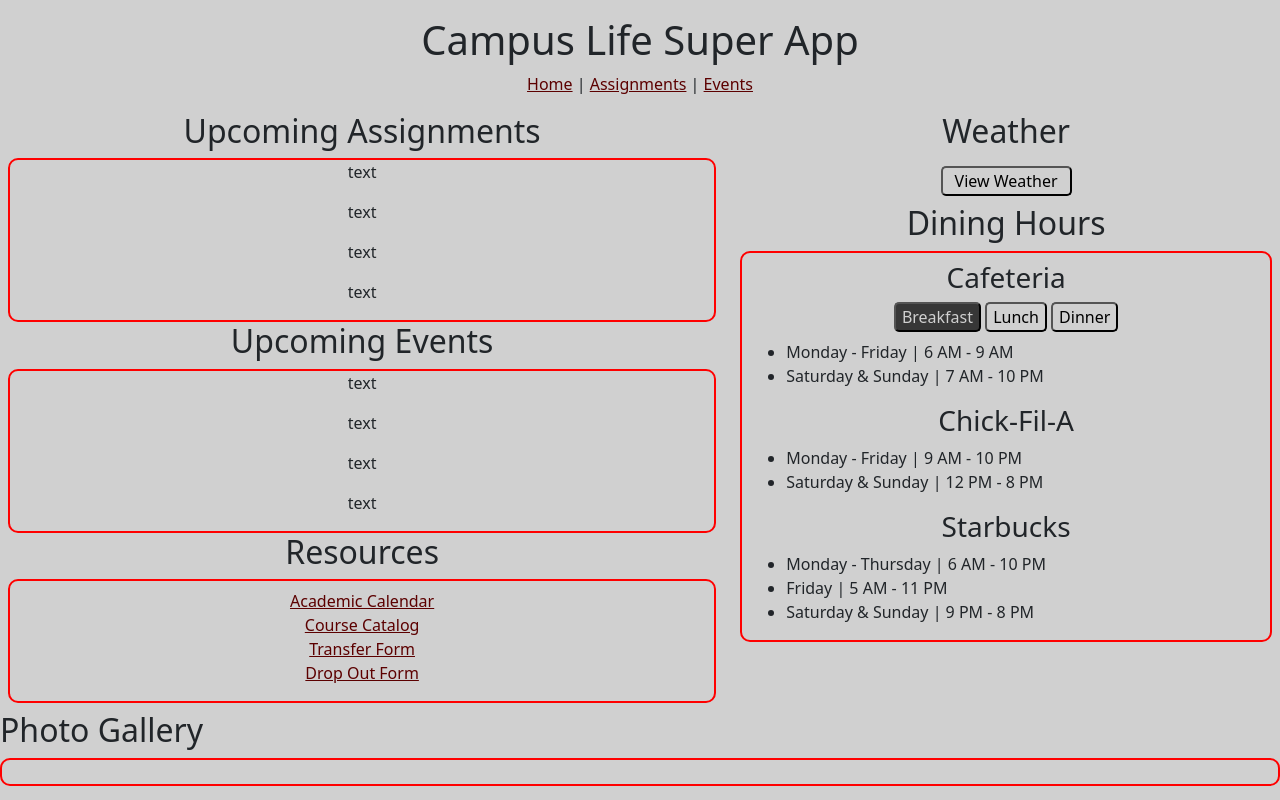
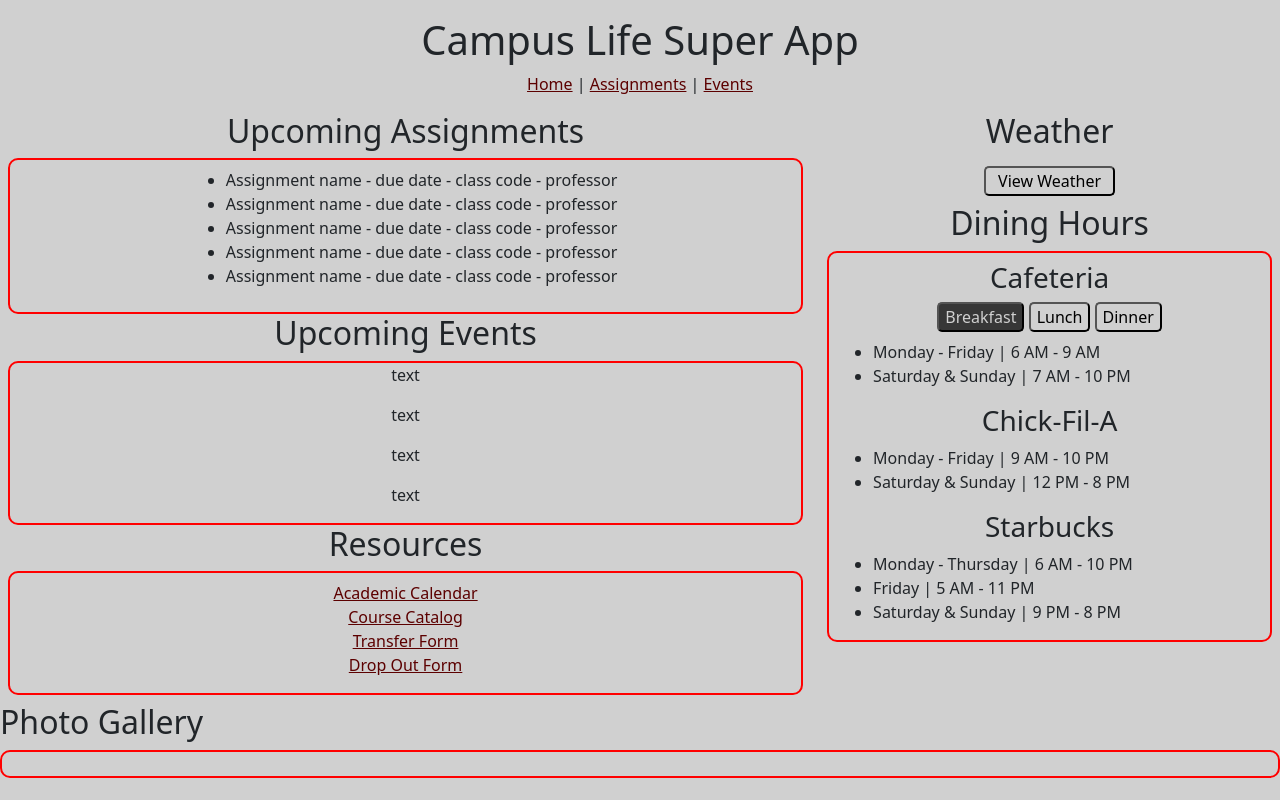
Before and after one commit to BrendonM81/campus-life-super-app, a plain HTML site: page index.html in a window 1280 px wide. Drawn offline with nearby package versions, Linux system fonts and the light colour scheme.

Commit message:
Added placeholder content from assignments.html to index.html

```diff
--- a/index.html
+++ b/index.html
@@ -19,11 +19,24 @@
             <section class="d-flex text-center gap-5">
                 <div class="invisdiv d-flex row ms-2">
                     <h2>Upcoming Assignments</h2>
-                    <div>
-                        <p>text</p>
-                        <p>text</p>
-                        <p>text</p>
-                        <p>text</p>
+                    <div class="d-flex justify-content-center p-2">
+                        <ul>
+                            <li>
+                                Assignment name - due date - class code - professor
+                            </li>
+                            <li>
+                                Assignment name - due date - class code - professor
+                            </li>
+                            <li>
+                                Assignment name - due date - class code - professor
+                            </li>
+                            <li>
+                                Assignment name - due date - class code - professor
+                            </li>
+                            <li>
+                                Assignment name - due date - class code - professor
+                            </li>
+                        </ul>
                     </div>
                     <h2>Upcoming Events</h2>
                     <div>
```
